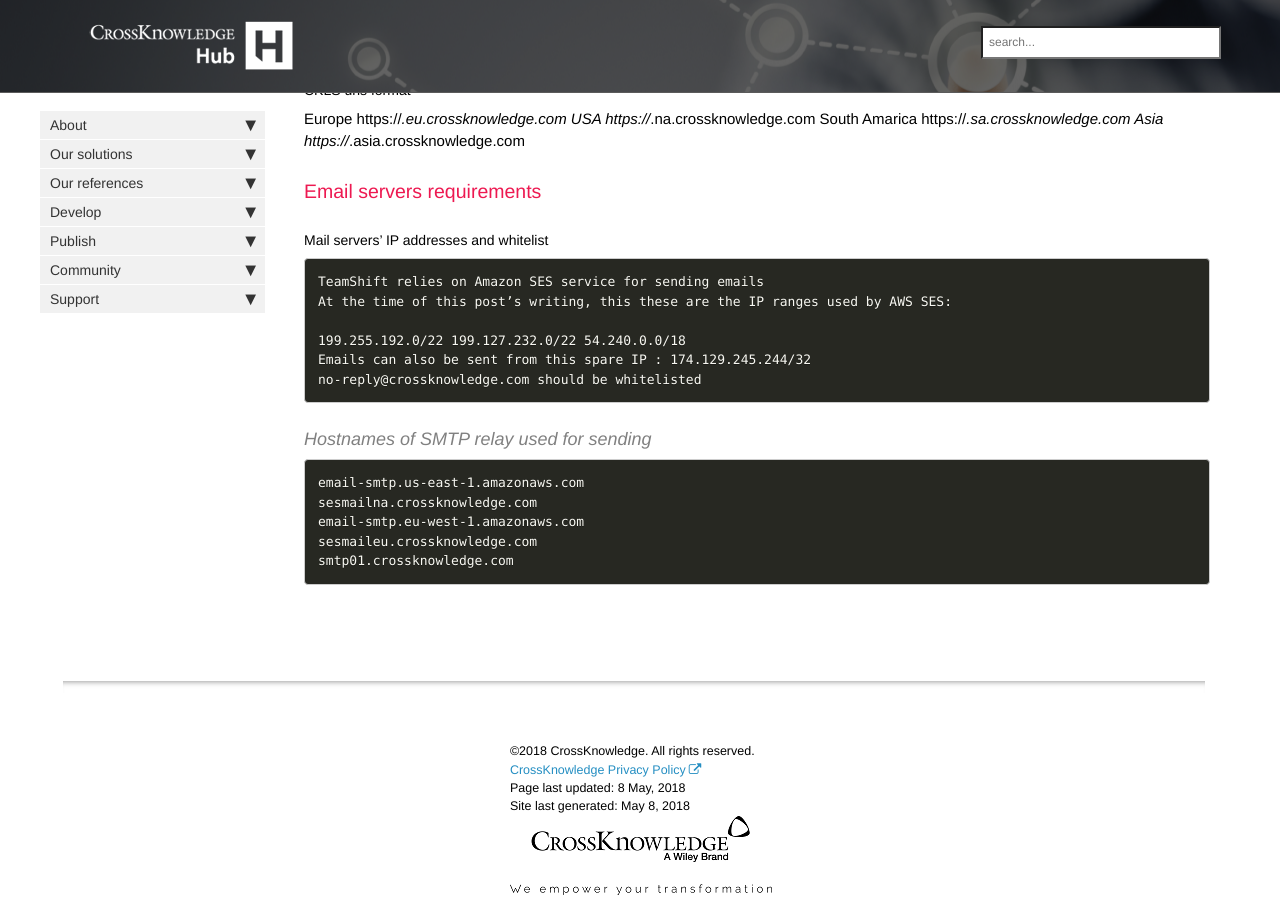
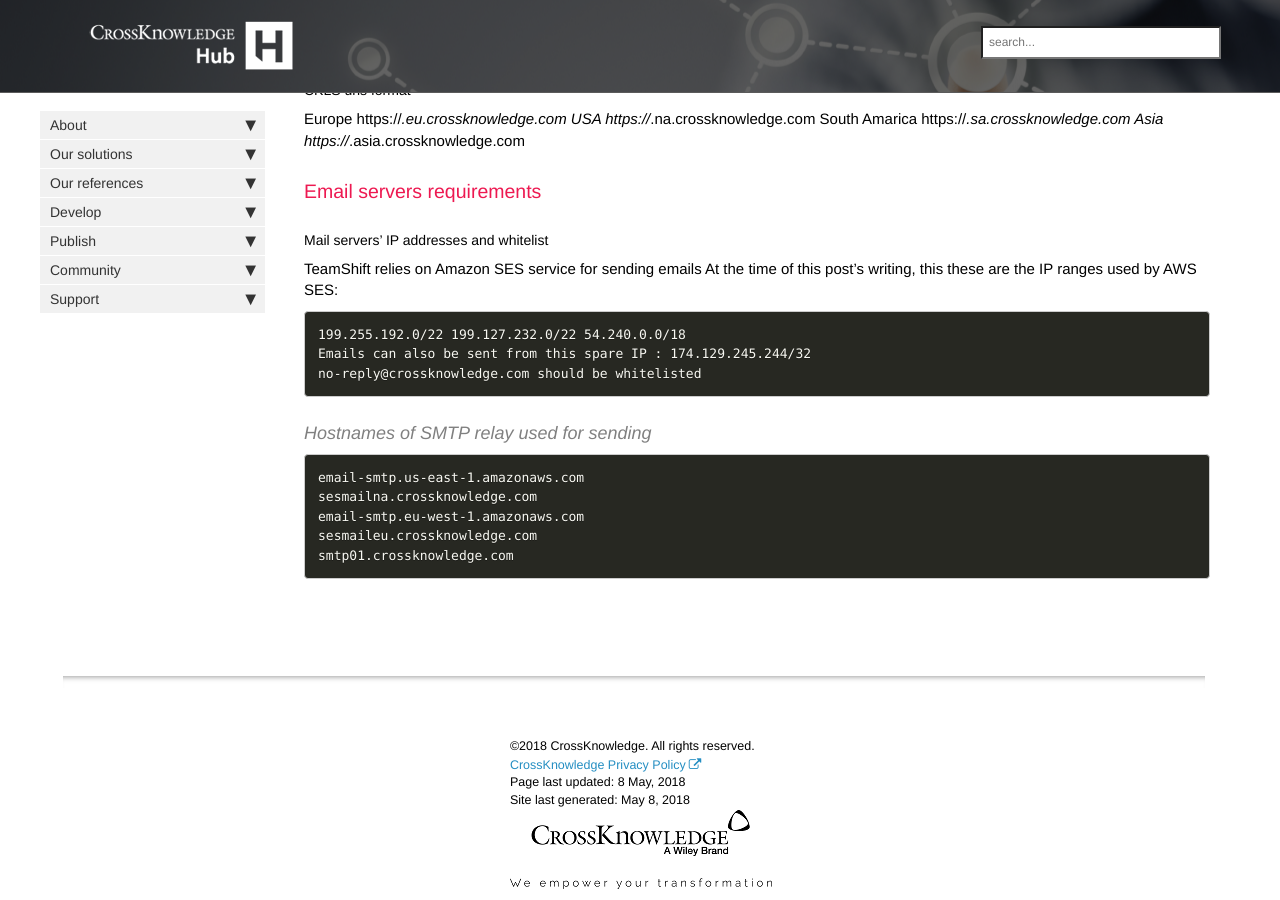
Before and after one commit to CrossKnowledgeIntegration/CrossKnowledgeIntegration.github.io, a Jekyll site: the page built from pages/prerequisites/teamshift.md, in a window 1280 px wide and 900 px high, scrolled down 2590 px. Built offline with Jekyll 4.4.1, drawn with Linux system fonts in a browser that asks for light colours; nearby versions of some CDN libraries; comment, search, counter and statistics services are not loaded.

Commit message:
Update teamshift.md

````diff
--- a/pages/prerequisites/teamshift.md
+++ b/pages/prerequisites/teamshift.md
@@ -157,10 +157,11 @@ Asia https://*.asia.crossknowledge.com
 ### Email servers requirements
 
 ##### Mail servers' IP addresses and whitelist
-```txt
+
 TeamShift relies on Amazon SES service for sending emails
 At the time of this post’s writing, this these are the IP ranges used by AWS SES:
 
+```txt
 199.255.192.0/22 199.127.232.0/22 54.240.0.0/18
 Emails can also be sent from this spare IP : 174.129.245.244/32
 no-reply@crossknowledge.com should be whitelisted
````
